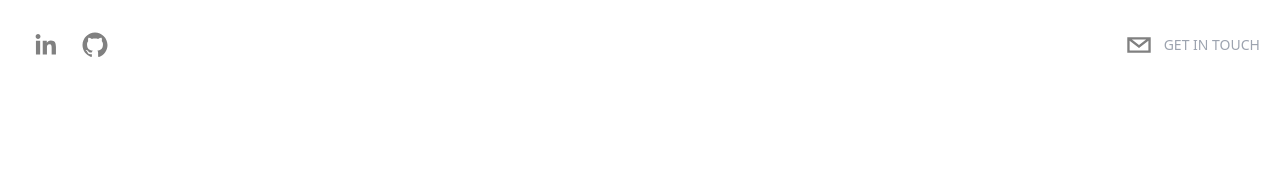
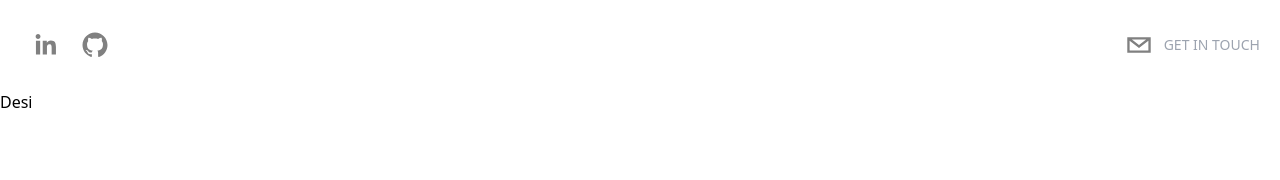
Before and after one commit to noahsb96/Portfolio, a Next.js app: page / in a window 1280 px wide. Shown: the top 180 px of the page. Built offline with nearby package versions, Linux system fonts and the light colour scheme.

Commit message:
Installed simple typewriter and Added text

```diff
--- /dev/null
+++ b/components/Hero.tsx
@@ -0,0 +1,21 @@
+import React from 'react';
+import { Cursor, useTypewriter } from 'react-simple-typewriter';
+
+type Props = {};
+
+export default function Hero({}: Props) {
+	const [text, count] = useTypewriter({
+		words: ["Hi, My Name's Noah", 'Developer', 'Designer', 'Creator'],
+		loop: true,
+		delaySpeed: 2000,
+	});
+
+	return (
+		<div>
+			<h1>
+				<span>{text}</span>
+				<Cursor cursorColor='#F7AB0A' />
+			</h1>
+		</div>
+	);
+}
--- a/package.json
+++ b/package.json
@@ -18,6 +18,7 @@
     "next": "13.2.3",
     "react": "18.2.0",
     "react-dom": "18.2.0",
+    "react-simple-typewriter": "^5.0.1",
     "react-social-icons": "^5.15.0",
     "typescript": "4.9.5"
   },
--- a/pages/index.tsx
+++ b/pages/index.tsx
@@ -1,10 +1,11 @@
-import Head from 'next/head'
-import Image from 'next/image'
-import { Inter } from 'next/font/google'
-import styles from '@/styles/Home.module.css'
-import Header from '@/components/Header'
+import Head from 'next/head';
+import Image from 'next/image';
+import { Inter } from 'next/font/google';
+import styles from '@/styles/Home.module.css';
+import Header from '@/components/Header';
+import Hero from '@/components/Hero';
 
-const inter = Inter({ subsets: ['latin'] })
+const inter = Inter({ subsets: ['latin'] });
 
 export default function Home() {
 	return (
@@ -13,10 +14,12 @@
 				<title>Noah Bruce</title>
 			</Head>
 
-      {/* Header */}
 			<Header />
 
 			{/* Hero */}
+      <section id='hero'>
+        <Hero />
+      </section>
 
 			{/* About */}
 
@@ -28,5 +31,5 @@
 
 			{/* Contact Me */}
 		</>
-  )
+	);
 }
```
Also changed, not shown: 1 other file (tests, documents, lock files or other folders). Lines whose indentation alone changed are shown as unchanged.
